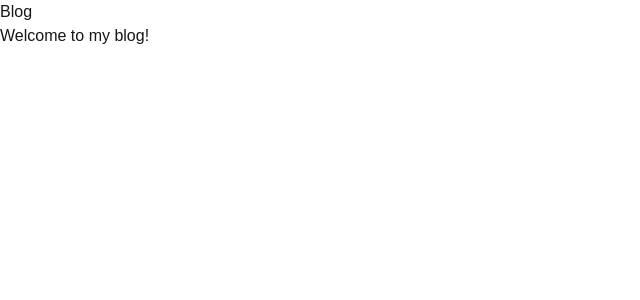
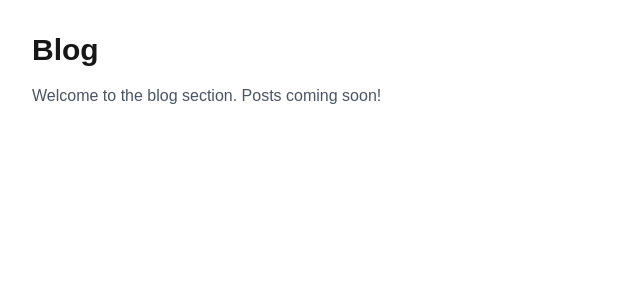
Before and after one commit to maisafari/mariza-app, a Next.js app: page /blog in a window 1280 px wide. Shown: the top 300 px of the page, without its empty margins (0-640 px from the left). Built offline with nearby package versions, Linux system fonts and the light colour scheme.

Commit message:
add blog page redo

```diff
--- a/src/app/blog/page.tsx
+++ b/src/app/blog/page.tsx
@@ -1,8 +1,8 @@
 export default function BlogPage() {
   return (
-    <div>
-      <h1>Blog</h1>
-      <p>Welcome to my blog!</p>
+    <div className="p-8">
+      <h1 className="text-3xl font-bold">Blog</h1>
+      <p className="mt-4 text-gray-600">Welcome to the blog section. Posts coming soon!</p>
     </div>
   );
 }
```
